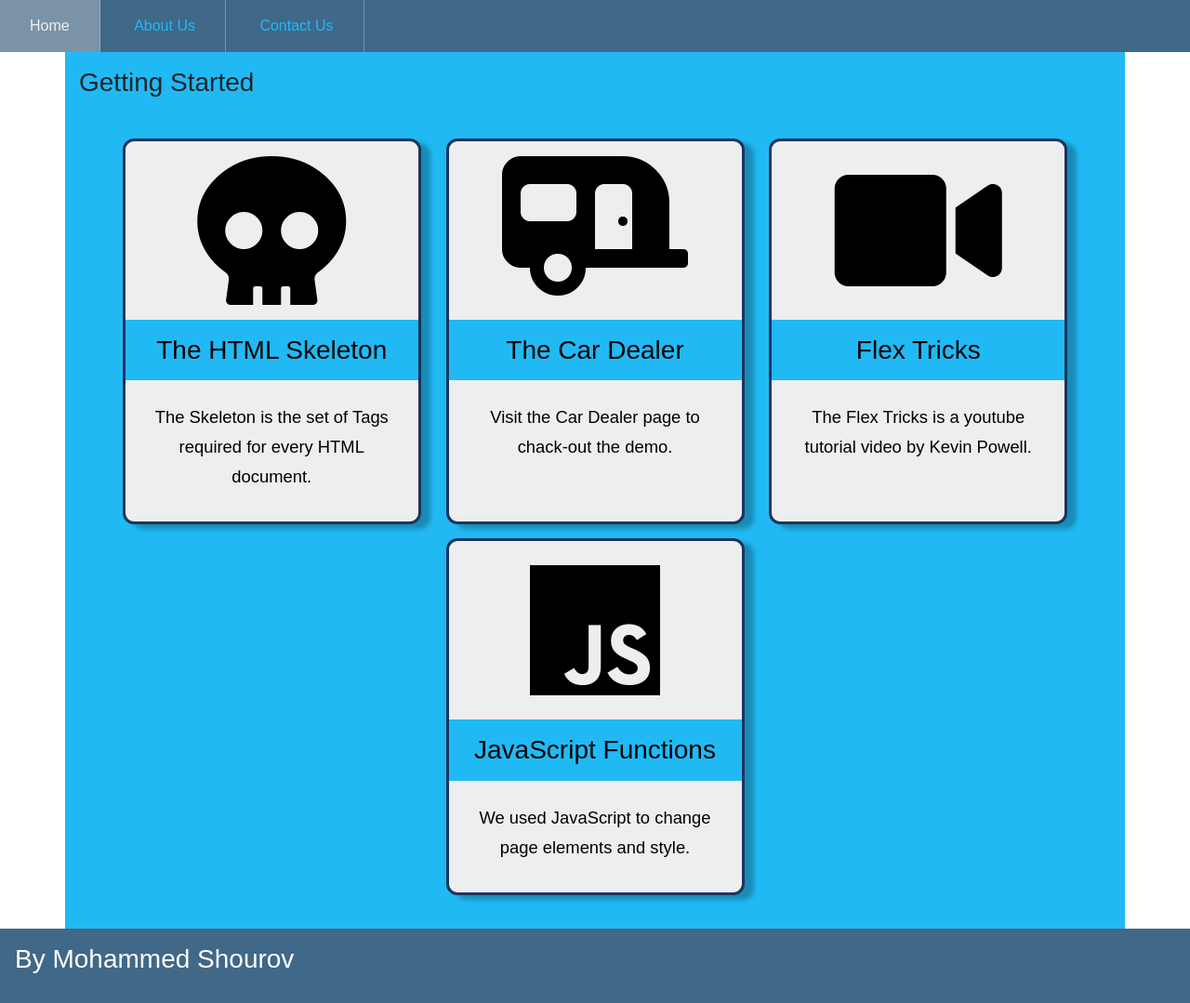
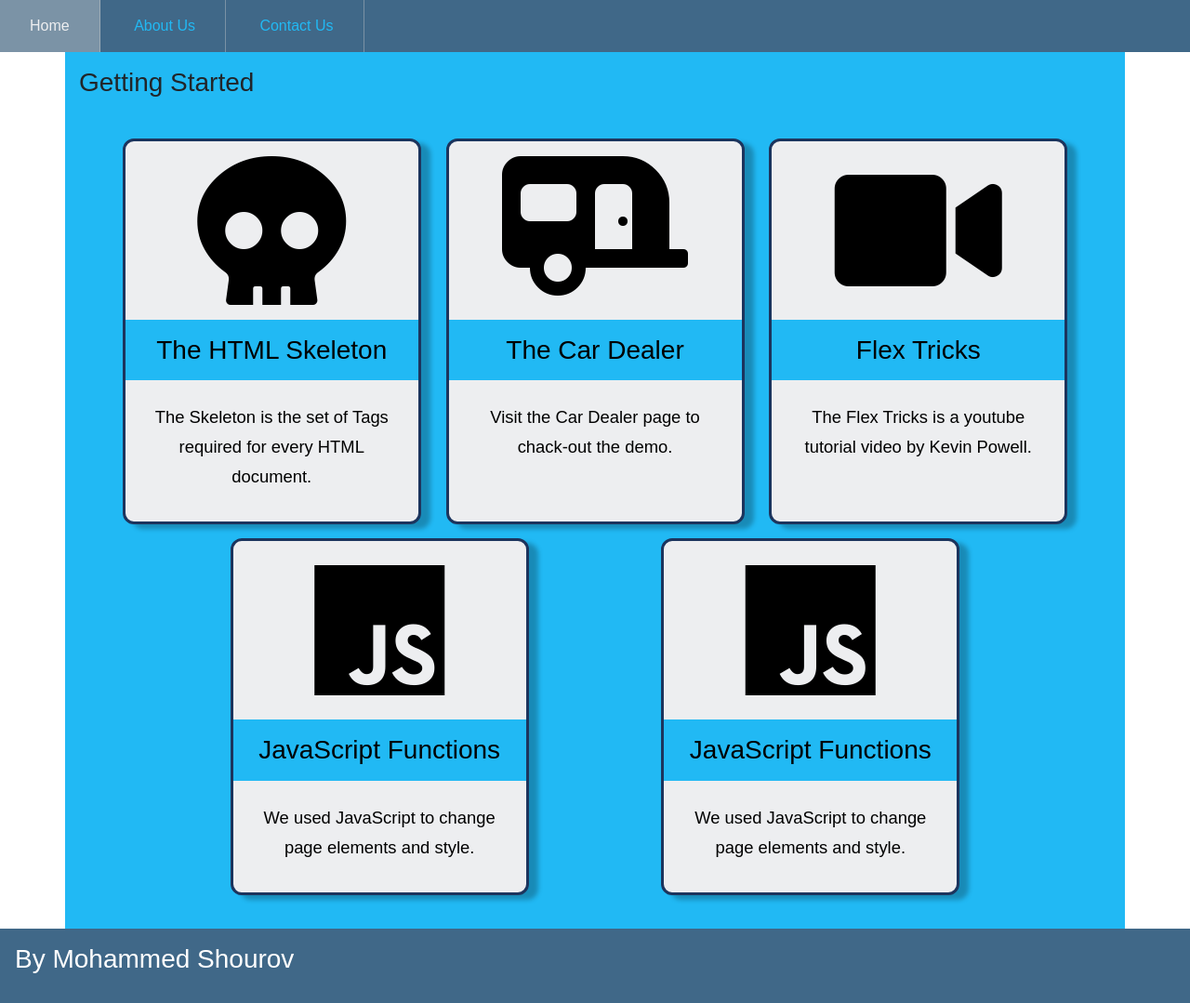
Before and after one commit to MO-Shourov/webdesignadv2021-shourov, a plain HTML site: page index.html in a window 1280 px wide. Shown: the whole page at 93% size. Drawn offline with nearby package versions, Linux system fonts and the light colour scheme.

Commit message:
Add files via upload

```diff
--- a/index.html
+++ b/index.html
@@ -98,6 +98,19 @@
           </a>
         </div>
         <!-- cards -->
+        <!-- cards -->
+        <div class="section-item">
+          <a href="jsReplaceBody/index.html">
+            <div class="section-icon">
+              <i class="fab fa-js"></i>
+            </div>
+            <h4>JavaScript Functions </h4>
+            <p>
+              We used JavaScript to change page elements and style.
+            </p>
+          </a>
+        </div>
+        <!-- cards -->
       </div>
     </div>
     <!-- End container -->
```
